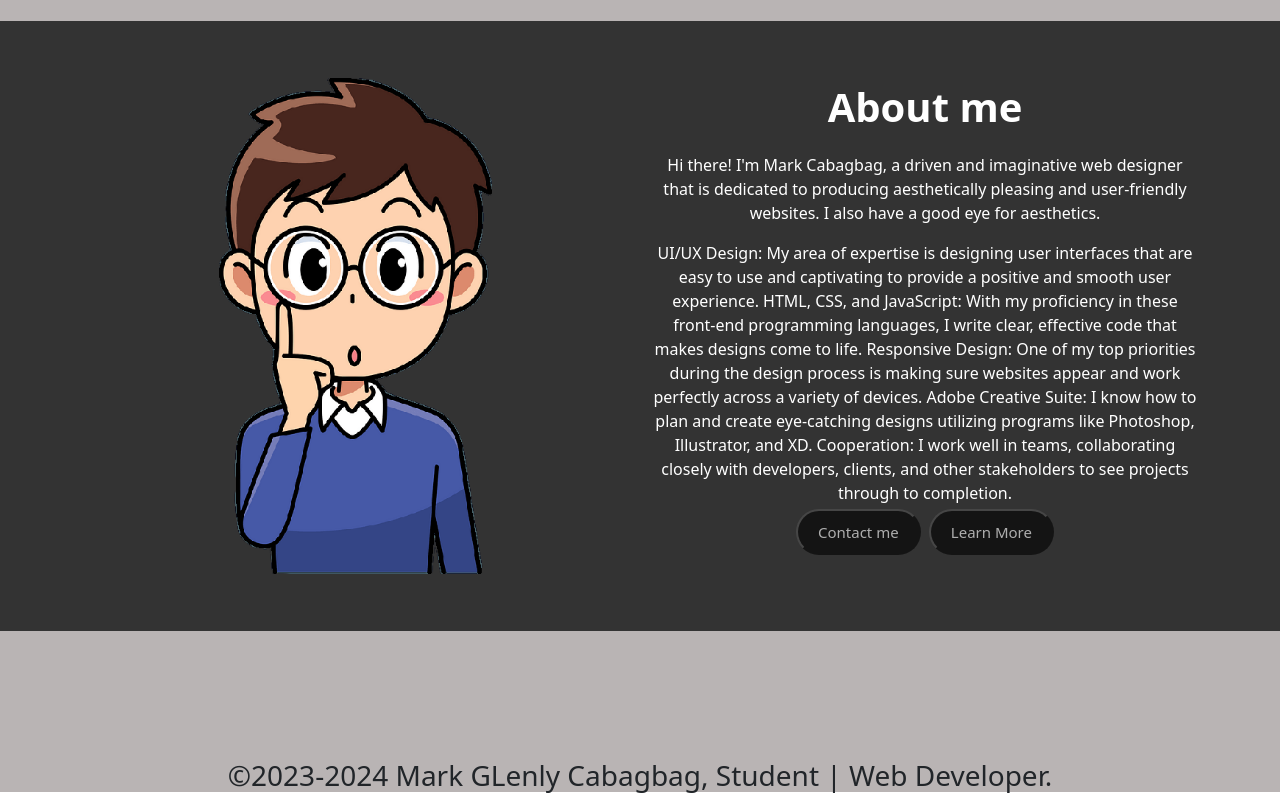
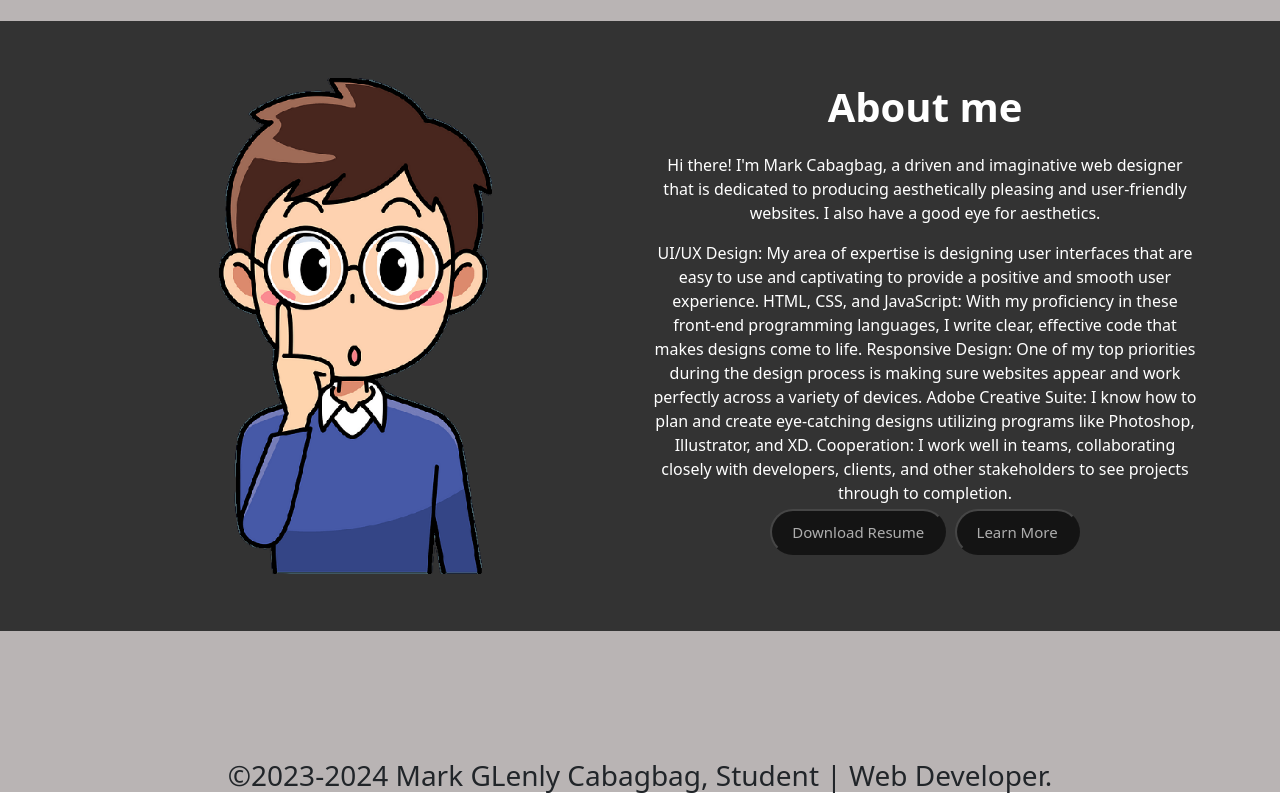
Before and after one commit to MarkCbagbag/portfolio, a plain HTML site: page index.html in a window 1280 px wide. Shown: the part 1910-2710 px from the top of the page. Drawn offline with nearby package versions, Linux system fonts and the light colour scheme.

Commit message:
Add files via upload

```diff
--- a/index.html
+++ b/index.html
@@ -147,7 +147,7 @@
                         Cooperation: I work well in teams, collaborating closely with developers, clients, and other
                         stakeholders to see projects through to completion.
                         <br>
-                        <button type="button" class="button1">Contact me</button>
+                        <button type="button" class="button1">Download Resume</button>
                     <button type="button" class="button1">Learn More</button>
 
                     </p>
```
